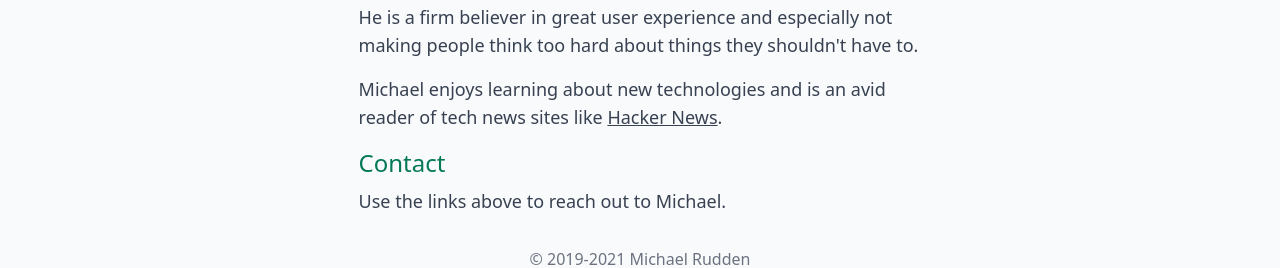
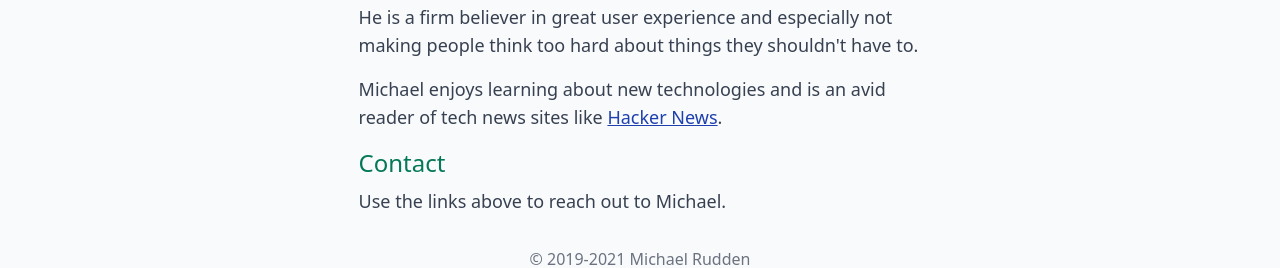
Before and after one commit to mrudden/michaelrudden.com-2019, a Jekyll site: the page new.html, which Jekyll copies as it is, in a window 1280 px wide. Shown: the part 921-1189 px from the top of the page. Built offline with Jekyll 4.4.1, drawn with Linux system fonts in a browser that asks for light colours.

Commit message:
Link decoration tweak

```diff
--- a/new.html
+++ b/new.html
@@ -53,7 +53,7 @@
       <h2 class="mt-4 mb-2 text-green-700 text-2xl">Technology</h2>
       <p class="mb-4 text-gray-700 text-lg">Michael takes a technology-agnostic approach to ensure the right tools are used to solve the problem at hand. His approach has had success with both cutting-edge technologies and legacy environments.</p>
       <p class="mb-4 text-gray-700 text-lg">He is a firm believer in great user experience and especially not making people think too hard about things they shouldn't have to. </p>
-      <p class="mb-4 text-gray-700 text-lg">Michael enjoys learning about new technologies and is an avid reader of tech news sites like <a class="underline hover:text-green-400 active:text-green-600" href="https://news.ycombinator.com">Hacker News</a>.</p>
+      <p class="mb-4 text-gray-700 text-lg">Michael enjoys learning about new technologies and is an avid reader of tech news sites like <a class="underline text-blue-800 hover:text-green-400 active:text-green-600" href="https://news.ycombinator.com">Hacker News</a>.</p>
       <h2 class="mt-4 mb-2 text-green-700 text-2xl">Contact</h2>
       <p class="mb-4 text-gray-700 text-lg">Use the links above to reach out to Michael.</p>
     </div>
```
